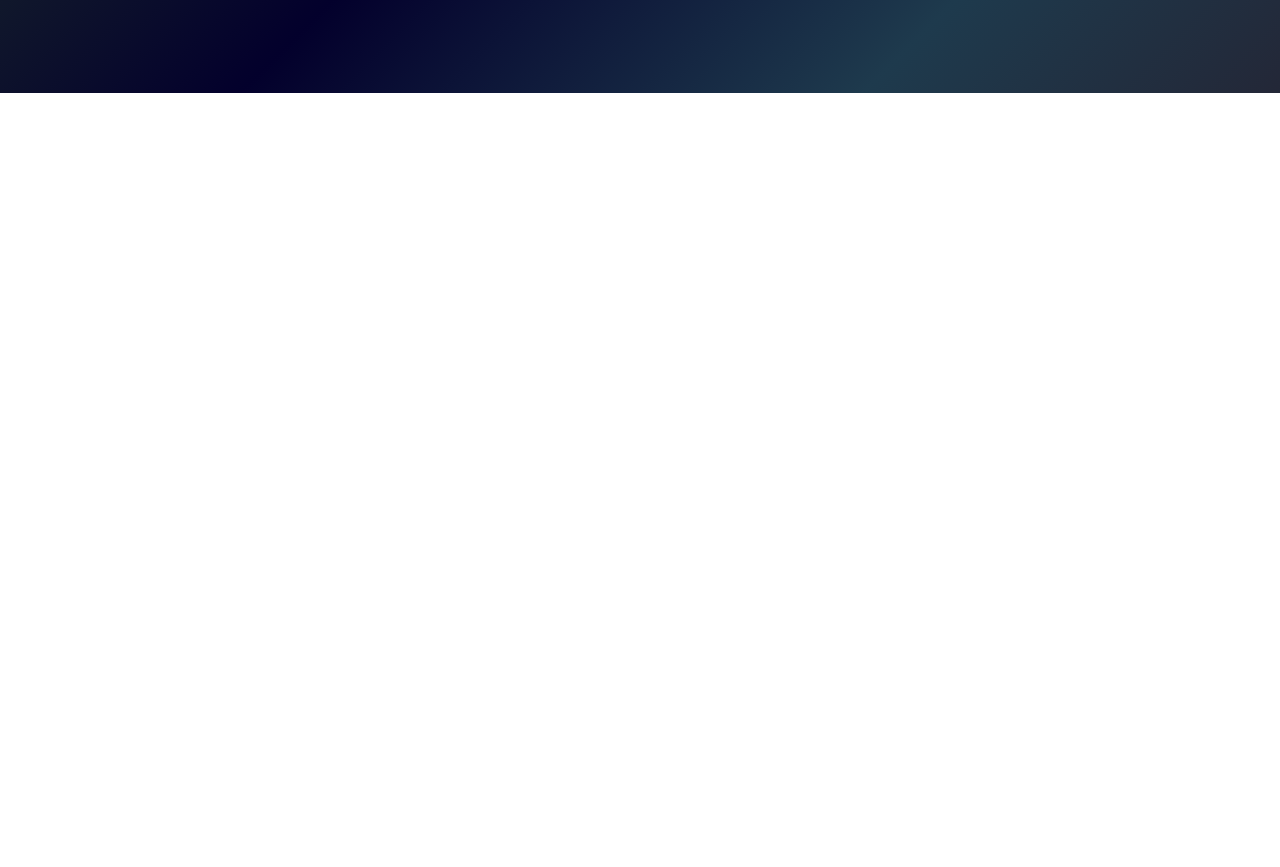
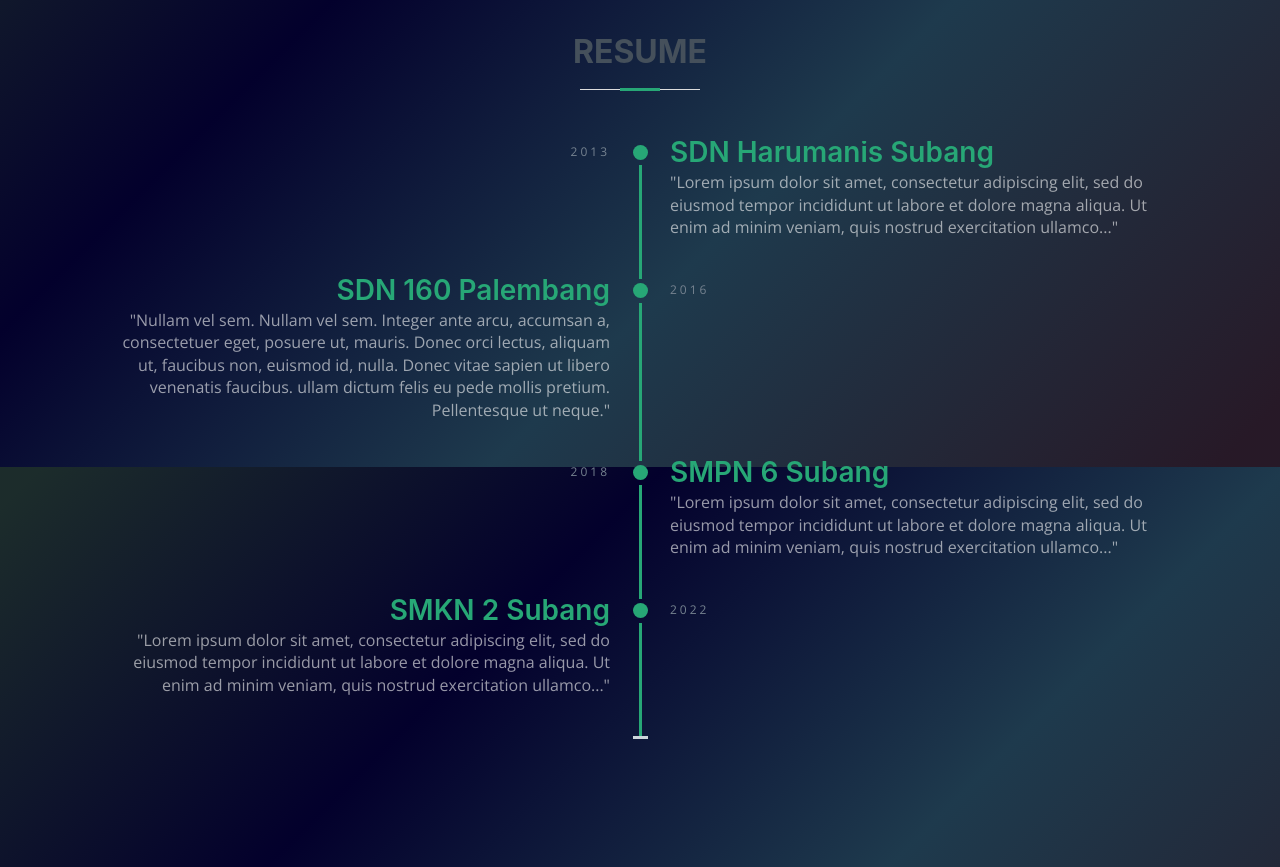
Before and after one commit to aalwf/portfolio, a plain HTML site: page index.html in a window 1280 px wide. Shown: the part 1933-2800 px from the top of the page. Before the commit the page ends 2026 px from the top, so only its background shows below. Drawn offline with nearby package versions, Linux system fonts and the light colour scheme; a script that the page names is missing.

Commit message:
Create resume page

```diff
--- a/assets/css/style.css
+++ b/assets/css/style.css
@@ -490,7 +490,8 @@ canvas {
 # Sections General
 --------------------------------------------------------------*/
 section {
-  padding: 6rem 0;
+  padding: 0;
+  padding-top: 6rem;
   overflow: hidden;
 }
 
@@ -633,6 +634,196 @@ section {
 }
 
 /*--------------------------------------------------------------
+# Resume
+--------------------------------------------------------------*/
+
+.timeline {
+  line-height: 1.4em;
+  list-style: none;
+  margin: 0;
+  padding: 0;
+  width: 100%;
+}
+.timeline h1,
+.timeline h2,
+.timeline h3,
+.timeline h4,
+.timeline h5,
+.timeline h6 {
+  line-height: inherit;
+}
+.timeline h3 {
+  margin-top: 0px;
+  font-weight: 600;
+  color: var(--color-primary);
+}
+
+p {
+  opacity: 0.6;
+}
+
+/*----- TIMELINE ITEM -----*/
+.timeline-item {
+  padding-left: 40px;
+  position: relative;
+}
+.timeline-item:last-child {
+  padding-bottom: 0;
+}
+
+/*----- TIMELINE INFO -----*/
+.timeline-info {
+  font-size: 12px;
+  font-weight: 350;
+  letter-spacing: 3px;
+  margin: 0 0 0.5em 0;
+  text-transform: uppercase;
+  white-space: nowrap;
+  color: #768390;
+}
+
+/*----- TIMELINE MARKER -----*/
+.timeline-marker {
+  position: absolute;
+  top: 0;
+  bottom: 0;
+  left: 0;
+  width: 15px;
+}
+.timeline-marker:before {
+  background: var(--color-primary);
+  border: 3px solid transparent;
+  border-radius: 100%;
+  content: "";
+  display: block;
+  height: 15px;
+  position: absolute;
+  top: 4px;
+  left: 0;
+  width: 15px;
+  transition: background 0.3s ease-in-out, border 0.3s ease-in-out;
+}
+.timeline-marker:after {
+  content: "";
+  width: 3px;
+  background: var(--color-primary);
+  display: block;
+  position: absolute;
+  top: 24px;
+  bottom: 0;
+  left: 6px;
+}
+.timeline-item:last-child .timeline-marker:after {
+  content: none;
+}
+
+.timeline-item:not(.period):hover .timeline-marker:before {
+  background: transparent;
+  border: 3px solid var(--color-primary);
+}
+
+/*----- TIMELINE CONTENT -----*/
+.timeline-content {
+  padding-bottom: 40px;
+}
+.timeline-content p:last-child {
+  margin-bottom: 0;
+}
+
+/*----- TIMELINE PERIOD -----*/
+.period {
+  padding: 0;
+}
+.period .timeline-info {
+  display: none;
+}
+.period .timeline-marker:before {
+  background: transparent;
+  content: "";
+  width: 15px;
+  height: auto;
+  border: none;
+  border-radius: 0;
+  top: 0;
+  bottom: 30px;
+  position: absolute;
+  border-top: 3px solid #ccd5db;
+}
+.period .timeline-marker:after {
+  content: "";
+  height: 32px;
+  top: auto;
+}
+.period .timeline-content {
+  padding: 40px 0 70px;
+}
+.period .timeline-title {
+  margin: 0;
+}
+
+@media (min-width: 992px) {
+  .timeline-centered,
+  .timeline-centered .timeline-item,
+  .timeline-centered .timeline-info,
+  .timeline-centered .timeline-marker,
+  .timeline-centered .timeline-content {
+    display: block;
+    margin: 0;
+    padding: 0;
+  }
+  .timeline-centered .timeline-item {
+    padding-bottom: 40px;
+    overflow: hidden;
+  }
+  .timeline-centered .timeline-marker {
+    position: absolute;
+    left: 50%;
+    margin-left: -7.5px;
+  }
+  .timeline-centered .timeline-info,
+  .timeline-centered .timeline-content {
+    width: 50%;
+  }
+  .timeline-centered > .timeline-item:nth-child(odd) .timeline-info {
+    float: left;
+    text-align: right;
+    padding-right: 30px;
+  }
+  .timeline-centered > .timeline-item:nth-child(odd) .timeline-content {
+    float: right;
+    text-align: left;
+    padding-left: 30px;
+  }
+  .timeline-centered > .timeline-item:nth-child(even) .timeline-info {
+    float: right;
+    text-align: left;
+    padding-left: 30px;
+  }
+  .timeline-centered > .timeline-item:nth-child(even) .timeline-content {
+    float: left;
+    text-align: right;
+    padding-right: 30px;
+  }
+  .timeline-centered > .timeline-item.period .timeline-content {
+    float: none;
+    padding: 0;
+    width: 100%;
+    text-align: center;
+  }
+  .timeline-centered .timeline-item.period {
+    padding: 50px 0 90px;
+  }
+  .timeline-centered .period .timeline-marker:after {
+    height: 30px;
+    bottom: 0;
+    top: auto;
+  }
+  .timeline-centered .period .timeline-title {
+    left: auto;
+  }
+}
+
+/*--------------------------------------------------------------
   # Background Animation
   --------------------------------------------------------------*/
 .wave {
--- a/assets/js/main.js
+++ b/assets/js/main.js
@@ -365,7 +365,7 @@
           value: 50,
           density: {
             enable: true,
-            value_area: 500,
+            value_area: 1000,
           },
         },
         color: {
--- a/index.html
+++ b/index.html
@@ -1,5 +1,6 @@
 <!DOCTYPE html>
 <html lang="en">
+
 <head>
   <meta charset="utf-8" />
   <meta content="width=device-width, initial-scale=1.0" name="viewport" />
@@ -15,40 +16,26 @@
   <!-- Google Fonts -->
   <link
     href="https://fonts.googleapis.com/css?family=Open+Sans:300,300i,400,400i,600,600i,700,700i|Raleway:300,300i,400,400i,500,500i,600,600i,700,700i|Poppins:300,300i,400,400i,500,500i,600,600i,700,700i"
-      rel="stylesheet"
-    />
+    rel="stylesheet" />
 
   <!-- Vendor CSS Files -->
   <link href="assets/vendor/aos/aos.css" rel="stylesheet" />
-    <link
-      href="assets/vendor/bootstrap/css/bootstrap.min.css"
-      rel="stylesheet"
-    />
+  <link href="assets/vendor/bootstrap/css/bootstrap.min.css" rel="stylesheet" />
   <link rel="stylesheet" href="assets/css/animations.css" />
-    <link
-      href="assets/vendor/bootstrap-icons/bootstrap-icons.css"
-      rel="stylesheet"
-    />
+  <link href="assets/vendor/bootstrap-icons/bootstrap-icons.css" rel="stylesheet" />
   <link href="assets/vendor/boxicons/css/boxicons.min.css" rel="stylesheet" />
-    <link
-      href="assets/vendor/glightbox/css/glightbox.min.css"
-      rel="stylesheet"
-    />
+  <link href="assets/vendor/glightbox/css/glightbox.min.css" rel="stylesheet" />
   <link href="assets/vendor/swiper/swiper-bundle.min.css" rel="stylesheet" />
 
   <!-- Template Main CSS File -->
   <link href="assets/css/style.css" rel="stylesheet" />
 </head>
+
 <body>
   <!-- ======= Header ======= -->
   <header id="header" class="header d-flex align-items-center fixed-top">
-      <div
-        class="container-fluid d-flex align-items-center justify-content-between"
-      >
-        <a
-          href="index.html"
-          class="logo d-flex align-items-center me-auto me-lg-0"
-        >
+    <div class="container-fluid d-flex align-items-center justify-content-between">
+      <a href="index.html" class="logo d-flex align-items-center me-auto me-lg-0">
         <!-- Uncomment the line below if you also wish to use an image logo -->
         <!-- <img src="assets/img/logo.png" alt=""> -->
         <i class="bx bxs-bolt"></i>
@@ -59,7 +46,7 @@
         <ul>
           <li><a href="#hero" class="scrollto">Home</a></li>
           <li><a href="#about" class="scrollto">About</a></li>
-            <li><a href="#portfolio" class="scrollto">Portfolio</a></li>
+          <li><a href="#resume" class="scrollto">resume</a></li>
           <li><a href="#contact" class="scrollto">Contact</a></li>
         </ul>
       </nav>
@@ -79,31 +66,15 @@
       <h1 data-aos="zoom-in-up">Elgin Al-wafi</h1>
       <p data-aos="fade-right" data-aos-delay="200">
         I'm
-          <span
-            class="scramble"
-            data-typed-items="Designer, Developer, Freelancer"
-          ></span>
+        <span class="scramble" data-typed-items="Designer, Developer, Freelancer"></span>
       </p>
-        <div
-          class="social-links mx-auto mt-3 d-flex align-items-center justify-content-between"
-          data-aos="fade-up"
-          data-aos-delay="200"
-        >
-          <a href="https://t.me/alwwwf" class="telegram"
-            ><i class="bx bxl-telegram"></i
-          ></a>
-          <a href="https://facebook.com/elgin.elgin.3114" class="facebook"
-            ><i class="bx bxl-facebook"></i
-          ></a>
-          <a href="https://instagram.com/_si.alwf" class="instagram"
-            ><i class="bx bxl-instagram"></i
-          ></a>
-          <a href="https://github.com/aalwf" class="github"
-            ><i class="bx bxl-github"></i
-          ></a>
-          <a href="https://smkn-2sbg.sch.id/" class="website"
-            ><i class="bx bx-globe"></i
-          ></a>
+      <div class="social-links mx-auto mt-3 d-flex align-items-center justify-content-between" data-aos="fade-up"
+        data-aos-delay="200">
+        <a href="https://t.me/alwwwf" class="telegram"><i class="bx bxl-telegram"></i></a>
+        <a href="https://facebook.com/elgin.elgin.3114" class="facebook"><i class="bx bxl-facebook"></i></a>
+        <a href="https://instagram.com/_si.alwf" class="instagram"><i class="bx bxl-instagram"></i></a>
+        <a href="https://github.com/aalwf" class="github"><i class="bx bxl-github"></i></a>
+        <a href="https://smkn-2sbg.sch.id/" class="website"><i class="bx bx-globe"></i></a>
       </div>
     </div>
   </section>
@@ -123,11 +94,7 @@
             </h3>
             <h5>My Biodata</h5>
             <div class="row mt-4">
-                <div
-                  class="col-md-4"
-                  data-aos-delay="200"
-                  data-aos="fade-right"
-                >
+              <div class="col-md-4" data-aos-delay="200" data-aos="fade-right">
                 <ul>
                   <li>
                     <i class="bi bi-chevron-right"></i>
@@ -187,19 +154,13 @@
               yang dapat diandalkan, suka bekerja sama dengan tim dan
               bertanggung jawab atas pekerjaannya.
             </p>
-              <a href="#" class="btn btn-primary" data-aos="zoom"
-                >Download CV</a
-              >
+            <a href="#" class="btn btn-primary" data-aos="zoom">Download CV</a>
           </div>
         </div>
       </div>
       <!-- ======= Skills Section ======= -->
-        <div id="skills" class="skills section-bg">
+      <div id="skills" class="skills section-bg mt-5">
         <div class="container" data-aos="fade-up">
-            <div class="section-title">
-              <h2>Skills</h2>
-              <p>Beberapa Skills yang saya kuasai</p>
-            </div>
 
           <div class="row">
             <div class="col-md-8">
@@ -210,41 +171,24 @@
                   <div class="progress">
                     <span class="skill">HTML <i class="val">90%</i></span>
                     <div class="progress-bar-wrap">
-                        <div
-                          class="progress-bar progress-bar-striped bg-primary progress-bar-animated"
-                          role="progressbar"
-                          aria-valuenow="90"
-                          aria-valuemin="0"
-                          aria-valuemax="100"
-                        ></div>
+                      <div class="progress-bar progress-bar-striped bg-primary progress-bar-animated" role="progressbar"
+                        aria-valuenow="90" aria-valuemin="0" aria-valuemax="100"></div>
                     </div>
                   </div>
 
                   <div class="progress">
                     <span class="skill">CSS <i class="val">85%</i></span>
                     <div class="progress-bar-wrap">
-                        <div
-                          class="progress-bar progress-bar-striped bg-info progress-bar-animated"
-                          role="progressbar"
-                          aria-valuenow="85"
-                          aria-valuemin="0"
-                          aria-valuemax="100"
-                        ></div>
+                      <div class="progress-bar progress-bar-striped bg-info progress-bar-animated" role="progressbar"
+                        aria-valuenow="85" aria-valuemin="0" aria-valuemax="100"></div>
                     </div>
                   </div>
 
                   <div class="progress">
-                      <span class="skill"
-                        >JavaScript <i class="val">75%</i></span
-                      >
+                    <span class="skill">JavaScript <i class="val">75%</i></span>
                     <div class="progress-bar-wrap">
-                        <div
-                          class="progress-bar progress-bar-striped bg-danger progress-bar-animated"
-                          role="progressbar"
-                          aria-valuenow="75"
-                          aria-valuemin="0"
-                          aria-valuemax="100"
-                        ></div>
+                      <div class="progress-bar progress-bar-striped bg-danger progress-bar-animated" role="progressbar"
+                        aria-valuenow="75" aria-valuemin="0" aria-valuemax="100"></div>
                     </div>
                   </div>
                 </div>
@@ -253,106 +197,118 @@
                   <div class="progress">
                     <span class="skill">PHP <i class="val">50%</i></span>
                     <div class="progress-bar-wrap">
-                        <div
-                          class="progress-bar progress-bar-striped bg-warning progress-bar-animated"
-                          role="progressbar"
-                          aria-valuenow="58"
-                          aria-valuemin="0"
-                          aria-valuemax="100"
-                        ></div>
+                      <div class="progress-bar progress-bar-striped bg-warning progress-bar-animated" role="progressbar"
+                        aria-valuenow="58" aria-valuemin="0" aria-valuemax="100"></div>
                     </div>
                   </div>
 
                   <div class="progress">
                     <span class="skill">MySql <i class="val">40%</i></span>
                     <div class="progress-bar-wrap">
-                        <div
-                          class="progress-bar progress-bar-striped bg-success progress-bar-animated"
-                          role="progressbar"
-                          aria-valuenow="40"
-                          aria-valuemin="0"
-                          aria-valuemax="100"
-                        ></div>
+                      <div class="progress-bar progress-bar-striped bg-success progress-bar-animated" role="progressbar"
+                        aria-valuenow="40" aria-valuemin="0" aria-valuemax="100"></div>
                     </div>
                   </div>
 
                   <div class="progress">
-                      <span class="skill"
-                        >Photoshop <i class="val">30%</i></span
-                      >
+                    <span class="skill">Photoshop <i class="val">30%</i></span>
                     <div class="progress-bar-wrap">
-                        <div
-                          class="progress-bar progress-bar-striped bg-secondary progress-bar-animated"
-                          role="progressbar"
-                          aria-valuenow="30"
-                          aria-valuemin="0"
-                          aria-valuemax="100"
-                        ></div>
+                      <div class="progress-bar progress-bar-striped bg-secondary progress-bar-animated"
+                        role="progressbar" aria-valuenow="30" aria-valuemin="0" aria-valuemax="100"></div>
                     </div>
                   </div>
                 </div>
               </div>
-                <div
-                  class="d-flex align-items-center justify-content-between my-5"
-                >
-                  <img
-                    src="assets/img/skill-img/html.png"
-                    alt="HTML"
-                    class="skill-img"
-                    data-aos="fade-left"
-                  />
-                  <img
-                    src="assets/img/skill-img/css.png"
-                    alt="CSS"
-                    class="skill-img"
-                    data-aos-delay="100"
-                    data-aos="fade-left"
-                  />
-                  <img
-                    src="assets/img/skill-img/js.png"
-                    alt="JavaScript"
-                    class="skill-img"
-                    data-aos-delay="200"
-                    data-aos="fade-left"
-                  />
-                  <img
-                    src="assets/img/skill-img/php.png"
-                    alt="PHP"
-                    class="skill-img"
-                    width="100"
-                    data-aos-delay="300"
-                    data-aos="fade-left"
-                  />
-                  <img
-                    src="assets/img/skill-img/mysql.png"
-                    alt="MySQL"
-                    class="skill-img"
-                    width="100"
-                    data-aos-delay="400"
-                    data-aos="fade-left"
-                  />
-                  <img
-                    src="assets/img/skill-img/photoshop.png"
-                    alt="Photoshop"
-                    class="skill-img"
-                    data-aos-delay="500"
-                    data-aos="fade-left"
-                  />
+              <div class="d-flex align-items-center justify-content-between my-5">
+                <img src="assets/img/skill-img/html.png" alt="HTML" class="skill-img" data-aos="fade-left" />
+                <img src="assets/img/skill-img/css.png" alt="CSS" class="skill-img" data-aos-delay="100"
+                  data-aos="fade-left" />
+                <img src="assets/img/skill-img/js.png" alt="JavaScript" class="skill-img" data-aos-delay="200"
+                  data-aos="fade-left" />
+                <img src="assets/img/skill-img/php.png" alt="PHP" class="skill-img" width="100" data-aos-delay="300"
+                  data-aos="fade-left" />
+                <img src="assets/img/skill-img/mysql.png" alt="MySQL" class="skill-img" width="100" data-aos-delay="400"
+                  data-aos="fade-left" />
+                <img src="assets/img/skill-img/photoshop.png" alt="Photoshop" class="skill-img" data-aos-delay="500"
+                  data-aos="fade-left" />
               </div>
             </div>
             <div class="col-md-4" data-aos="zoom-in-up">
-                <div
-                  id="trafficChart"
-                  style="min-height: 400px"
-                  class="echart"
-                ></div>
+              <div id="trafficChart" style="min-height: 400px" class="echart"></div>
+            </div>
+          </div>
+        </div>
+        </d>
+        <!-- End Skills Section -->
+    </section>
+    <!-- End About Section -->
+    <!-- ======= Resume Section ======= -->
+    <section id="resume" class="resume">
+      <div class="container p-4">
+        <div class="section-title" data-aos="fade-down">
+          <h2>Resume</h2>
+        </div>
+
+        <div class="resume">
+          <div class="row timeline-centered">
+            <div class="col-md-12 timelineMAIN-title">
+              <ul class="timeline timeline-centered">
+                <li class="timeline-item">
+                  <div class="timeline-info">
+                    <span>2013</span>
+                  </div>
+                  <div class="timeline-marker"></div>
+                  <div class="timeline-content">
+                    <h3 class="timeline-title">SDN Harumanis Subang</h3>
+                    <p>"Lorem ipsum dolor sit amet, consectetur adipiscing elit, sed do eiusmod tempor incididunt ut
+                      labore et dolore magna aliqua. Ut enim ad minim veniam, quis nostrud exercitation ullamco..."</p>
+                  </div>
+                </li>
+                <li class="timeline-item">
+                  <div class="timeline-info">
+                    <span>2016</span>
+                  </div>
+                  <div class="timeline-marker"></div>
+                  <div class="timeline-content">
+                    <h3 class="timeline-title">SDN 160 Palembang</h3>
+                    <p>"Nullam vel sem. Nullam vel sem. Integer ante arcu, accumsan a, consectetuer eget, posuere ut,
+                      mauris. Donec orci lectus, aliquam ut, faucibus non, euismod id, nulla. Donec vitae sapien ut
+                      libero venenatis faucibus. ullam dictum felis
+                      eu pede mollis pretium. Pellentesque ut neque."</p>
+                  </div>
+                </li>
+                <li class="timeline-item">
+                  <div class="timeline-info">
+                    <span>2018</span>
+                  </div>
+                  <div class="timeline-marker"></div>
+                  <div class="timeline-content">
+                    <h3 class="timeline-title">SMPN 6 Subang</h3>
+                    <p>"Lorem ipsum dolor sit amet, consectetur adipiscing elit, sed do eiusmod tempor incididunt ut
+                      labore et dolore magna aliqua. Ut enim ad minim veniam, quis nostrud exercitation ullamco..."</p>
+                  </div>
+                </li>
+                <li class="timeline-item">
+                  <div class="timeline-info">
+                    <span>2022</span>
+                  </div>
+                  <div class="timeline-marker"></div>
+                  <div class="timeline-content">
+                    <h3 class="timeline-title">SMKN 2 Subang</h3>
+                    <p>"Lorem ipsum dolor sit amet, consectetur adipiscing elit, sed do eiusmod tempor incididunt ut
+                      labore et dolore magna aliqua. Ut enim ad minim veniam, quis nostrud exercitation ullamco..."</p>
+                  </div>
+                </li>
+                <li class="timeline-item period">
+                  <div class="timeline-marker"></div>
+                </li>
+              </ul>
             </div>
           </div>
         </div>
       </div>
-        <!-- End Skills Section -->
+      <!-- End Resume Section -->
     </section>
-      <!-- End About Section -->
 
     <!-- Background Animation -->
     <div class="bg-anim">
@@ -385,4 +341,5 @@
   <!-- Template Main JS File -->
   <script src="assets/js/main.js"></script>
 </body>
+
 </html>
```
Lines whose indentation alone changed are shown as unchanged.
